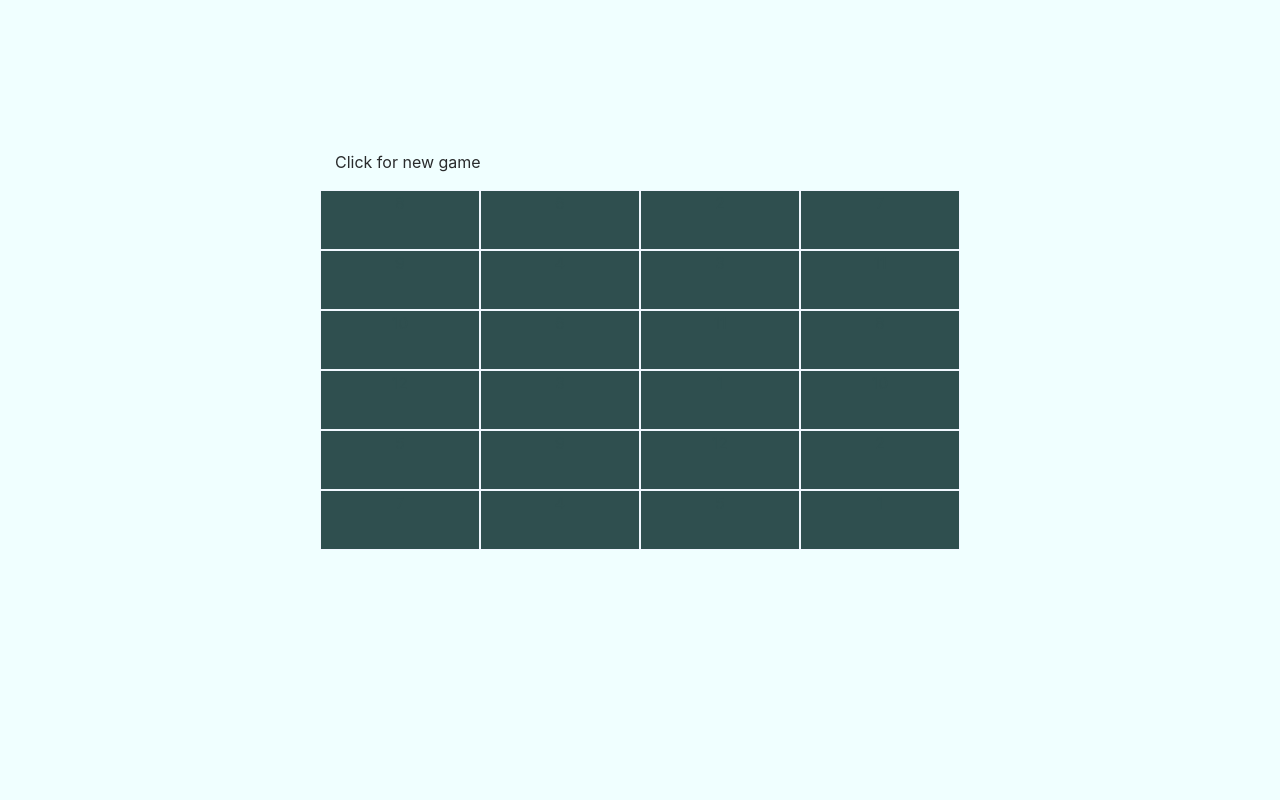
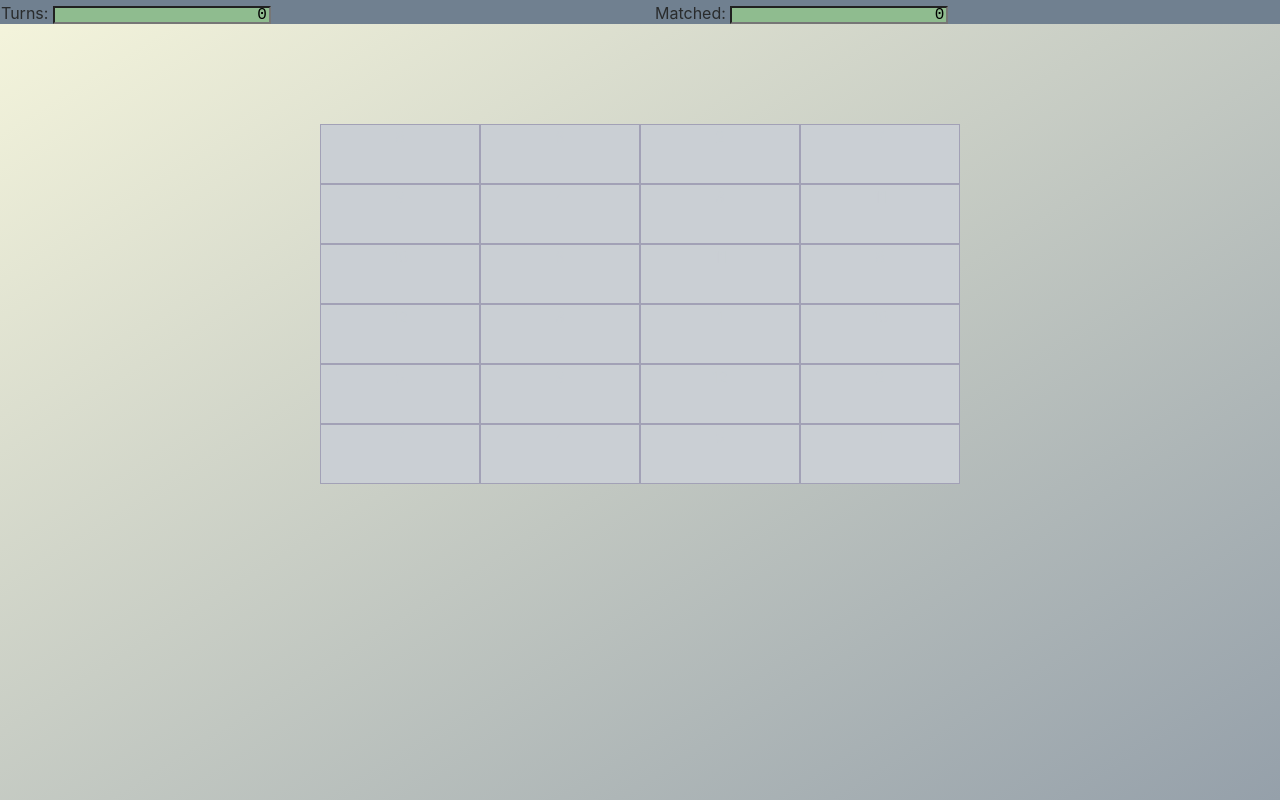
Before and after one commit to dayna-j/javascript-memory-game, a plain HTML site: page index.html in a window 1280 px wide. Drawn offline with nearby package versions, Linux system fonts and the light colour scheme.

Commit message:
New style.  Added text displays.

```diff
--- a/index.html
+++ b/index.html
@@ -18,8 +18,25 @@
 
 <body>
 
+<div class ="flex-container" id="header">
+	<div class = "row header-row">
+		<div class = "col"><span>Turns: </span>
+			<input type="text" class = "display" id="turnsDisplay" readonly>
+		</div>
+		<div class = "col"><span>Matched: </span>
+			<input type="text" class = "display" id="matchedDisplay" readonly>
+		</div>
+	</div>
+</div>
+
 <div class = "container">
-   <p>Click for new game </p>
+
+<!--
+	<div class ="row">
+		<div id = "col"><p>Click for new game </p> </div>
+	</div>
+-->
+
   <div id="row1" class = "row">
     <div id = "x1y1" class = "col board-square x1 y1"></div>
     <div id = "x2y1" class = "col board-square x2 y1"></div>
--- a/memory-game.js
+++ b/memory-game.js
@@ -19,6 +19,7 @@ $(document).ready(function()
 			gameObject.gameBoard.numSolved = 0;
 			gameObject.gameBoard.firstSelected = '';
 			gameObject.gameBoard.secondSelected = '';
+			$(".display").val(0);
 
 			$(".board-square").each(function()
 			{
@@ -99,8 +100,8 @@ $(document).ready(function()
 
 //				var selectedTiles = $(".selected");
 
-				if(gameObject.gameBoard.firstSelected === '')
-				{
+				if(gameObject.gameBoard.firstSelected == '')
+				{//
 					gameObject.gameBoard.firstSelected = event.target.innerHTML;
 				}
 				else
@@ -119,13 +120,14 @@ $(document).ready(function()
 					{
 						$(this).removeClass(".selected");
 						$(this).addClass("solved");
+
 						gameObject.gameBoard.numSelected = 0;
-						gameObject.gameBoard.numSolved = gameObject.gameBoard.numSolved + 2;
+						gameObject.gameBoard.numSolved = gameObject.gameBoard.numSolved + 1;
+						$("#matchedDisplay").val(gameObject.gameBoard.numSolved)
+
 						gameObject.gameBoard.firstSelected = '';
 						gameObject.gameBoard.secondSelected = '';
 					})
-
-
 
 				}
 
@@ -151,11 +153,11 @@ $(document).ready(function()
 	{
 
 		if($(this).hasClass('solved'))
-		{
+		{// is the tile has been solved, do nothing...
 			return null;
 		}
 
-		gameObject.gameBoard.compareTiles(event);
+//		gameObject.gameBoard.compareTiles(event);
 
 		if ($(this).hasClass("selected"))
 		{// if its there already, remove it
@@ -163,7 +165,8 @@ $(document).ready(function()
 			gameObject.gameBoard.numSelected = gameObject.gameBoard.numSelected - 1;
 		}
 		else if(gameObject.gameBoard.numSelected >= gameObject.gameBoard.maxSelected)
-		{
+		{// if the number of selected tiles is greater than or equal 2...
+		// do nothing
 			return null;
 		}
 		else
@@ -171,16 +174,18 @@ $(document).ready(function()
 			$(this).addClass("selected");
 			gameObject.gameBoard.numSelected = gameObject.gameBoard.numSelected + 1;
 		}
-		console.log(event.target);
+
+		gameObject.gameBoard.compareTiles(event);
+//		console.log(event.target);
 	});
 
 	$("p").on("click", function(event)
 	{
-	gameObject.resetGame();
+		gameObject.resetGame();
 	});
 
 //	console.log(gameObject.gameBoard.tiles[0]);
-	gameObject.gameBoard.makeNewBoard();
 //	console.log(gameObject.gameBoard.tiles);
+	gameObject.resetGame();
 
 });
--- a/style.css
+++ b/style.css
@@ -1,14 +1,27 @@
 body{
 /*   display: flex; */
 /*   align-items: center; */
-/*   background-color: lightyellow; */
-  background-color: azure;
-/*   background: linear-gradient(to left, olive, beige); */
+
+/*  background-color: azure;*/
+ background: linear-gradient(to bottom right, beige, #95A0AA);
+/*	background-color: #95A0AA;*/
+}
+
+#header{
+	background-color: #708090;
+	flex-wrap:nowrap;
+}
+
+input[type=text]{
+	font-family: monospace;
+	background-color: darkseagreen;
+	height: 1.1em;
+	text-align: right;
 }
 
 .container{
   position: relative;
-  top: 150px;
+  top: 100px;
   width: 50%;
   height: 50%;
 
@@ -20,23 +33,29 @@ body{
 /*   border: 1px solid black; */
 }
 
+.header-row{
+	height: 1.5em;
+	border: 1px solid slategray;
+}
+
 .board-square{
 	text-align: center;
-	color: darkslategrey;
-	border:1px solid aliceblue;
-	background-color: darkslategrey;
+	color: #CACFD4;
+	border:1px solid #A2A1B6;
+	background-color: #CACFD4;
 /*	transition: background-color .5s ease-out;*/
 }
 
 .selected{
-	background-color: azure;
+	background-color: #A2A1B6;
 }
 
 .solved{
-	background-color: azure;
+	background-color: #5C5A83;
 }
 
 .board-square:hover{
 /*  background-color: aliceblue;*/
 /*  background-color: azure;*/
+	border: 1px solid #51667A;
 }
```
